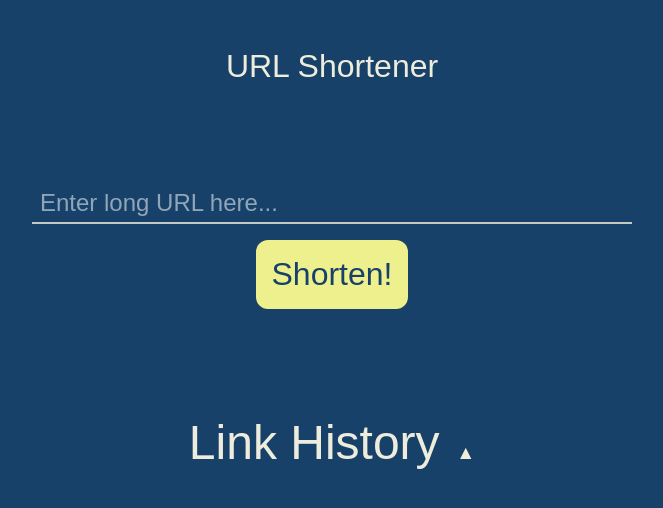
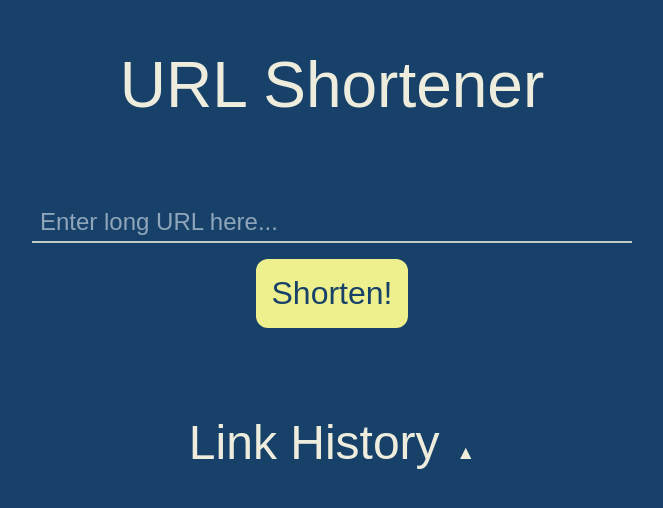
Before and after one commit to aemann2/fullstack-demos, a React (Create React App) app in the folder client/: page /urlShortener in a window 1280 px wide. Shown: the top 508 px of the page, without its empty margins (308-971 px from the left). Built offline with nearby package versions, Linux system fonts and the light colour scheme; no server answers.

Commit message:
styling for url shortener component

```diff
--- a/client/src/pages/UrlShortener.tsx
+++ b/client/src/pages/UrlShortener.tsx
@@ -16,6 +16,9 @@ const PageTitle = styled.h1`
 	font-size: var(--h1-mobile);
 	margin-top: 1rem;
 	text-align: center;
+	@media (min-width: 500px) {
+		font-size: var(--h1-desktop);
+	}
 `;
 
 const UrlShortener = () => {
```
